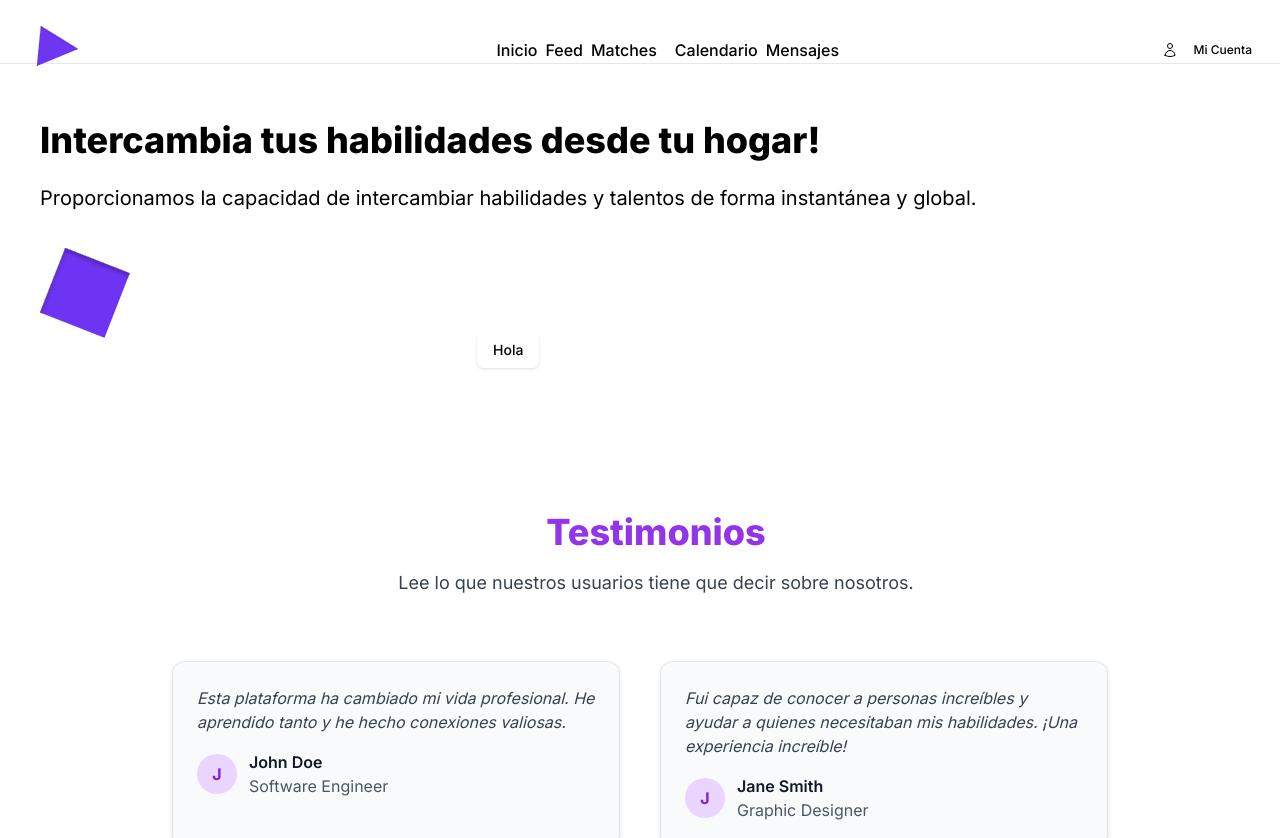
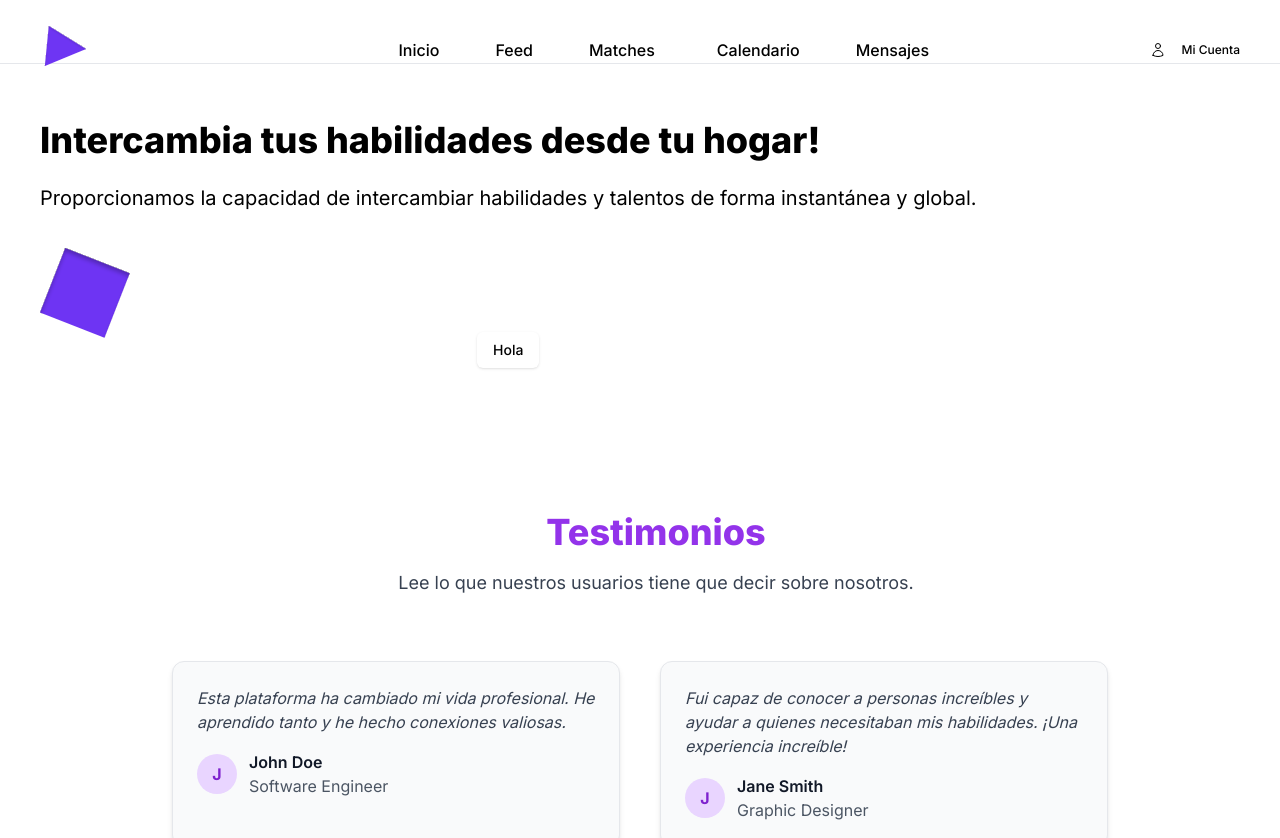
Before and after one commit to Xhand98/SkillSwap, a Next.js app: page / in a window 1280 px wide. Shown: the top 838 px of the page. Built offline with nearby package versions, Linux system fonts and the light colour scheme.

Commit message:
me voy a quedar calvo

```diff
--- a/src/app/(home)/_components/Description.tsx
+++ b/src/app/(home)/_components/Description.tsx
@@ -22,7 +22,7 @@ const Description: React.FC<DescriptionProps> = ({}) => (
         </h2>
         <p className="text-lg text-gray-700 mb-6 leading-relaxed">
           {locale.SECTION2.DESCRIPTION}
-        </p>
+        </p>{" "}
         {locale.SECTION2.BUTTONS.map((element, index) => (
           <Link href={element.LINK} key={index}>
             <Button key={index} className={element.CLASSES}>
--- a/src/app/error.tsx
+++ b/src/app/error.tsx
@@ -17,12 +17,12 @@ function ErrorPage() {
         </Text>
       </div>
       <div className="flex justify-center gap-4">
-        <Link href="/">
+        <Link href="/" legacyBehavior>
           <Button className="min-w-[200px]" color="primary">
             {locale.GO_HOME}
           </Button>
         </Link>
-        <Link href="/">
+        <Link href="/" legacyBehavior>
           <Button onClick={() => router.back()} variant="default">
             {locale.GO_BACk}
           </Button>
--- a/src/app/not-found.tsx
+++ b/src/app/not-found.tsx
@@ -25,7 +25,7 @@ export default function NotFound() {
           alt={locale.IMAGE.ALT}
         />
         <div className="flex justify-center gap-4 pt-4">
-          <Link href="/">
+          <Link href="/" legacyBehavior>
             <Button className="min-w-[200px]" color="primary">
               {locale.GO_HOME}
             </Button>
--- a/src/components/header/Header.tsx
+++ b/src/components/header/Header.tsx
@@ -2,7 +2,7 @@
 import SkillSwapFull from "@/icons/logoFull";
 import { cn } from "@/lib/utils";
 import locale from "@/locales/root.json";
-import { Button } from "@/components/ui/button";
+import { Button, buttonVariants, LinkButton } from "@/components/ui/button";
 import {
   DropdownMenu,
   DropdownMenuContent,
@@ -30,7 +30,7 @@ const Header = forwardRef<HTMLDivElement, NavbarProps>(
 
     return (
       <div
-        className="fixed top-0 w-full max-w-screen z-50 mb-20 transition-all duration-300"
+        className="fixed top-0 flex content-center w-full max-w-screen z-50 mb-20 transition-all duration-300"
         ref={ref}
       >
         {children}
@@ -42,13 +42,13 @@ const Header = forwardRef<HTMLDivElement, NavbarProps>(
             path.startsWith("/admin")
               ? "bg-white border-0"
               : "bg-primary-100/50 backdrop-blur-sm",
-            "h-16 min-h-16 px-2 sm:px-4",
+            "h-16 min-h-16 px-4 sm:px-6 flex items-center",
             className
           )}
           {...rest}
         >
           <NavBrand>
-            <Link href="/" type="button" className="flex items-center">
+            <Link href="/" className="flex items-center">
               <SkillSwapFull
                 width={"120"}
                 height={"70"}
@@ -56,8 +56,11 @@ const Header = forwardRef<HTMLDivElement, NavbarProps>(
               />
             </Link>
           </NavBrand>
-          <NavbarMenu />
-          <NavContent justify="center" className="hidden gap-2 lg:flex">
+          <NavbarMenu />{" "}
+          <NavContent
+            justify="center"
+            className="hidden gap-6 lg:flex items-center"
+          >
             {locale.NAVBAR.ITEMS.map((item) => {
               if (item.LINK) {
                 const itemIsActive = item.LINK === path;
@@ -67,11 +70,12 @@ const Header = forwardRef<HTMLDivElement, NavbarProps>(
                     isActive={itemIsActive}
                     isImportant={item.IMPORTANT}
                     href={item.LINK}
+                    classes="px-3 mx-1"
                   >
                     <Link
                       href={item.LINK}
                       scroll={false}
-                      className="flex items-center"
+                      className="flex items-center justify-center"
                     >
                       {item.TEXT}
                     </Link>
@@ -85,25 +89,33 @@ const Header = forwardRef<HTMLDivElement, NavbarProps>(
                 );
                 return (
                   <DropdownMenu key={item.TEXT}>
-                    <NavbarItem isActive={itemIsActive} href="#">
-                      <DropdownMenuTrigger asChild>
+                    <NavbarItem
+                      isActive={itemIsActive}
+                      href="#"
+                      classes="px-3 mx-1"
+                    >
+                      <DropdownMenuTrigger className="flex items-center justify-center h-full">
                         <Button
                           variant="ghost"
-                          className="p-0 bg-transparent data-[hover=true]:bg-transparent font-medium text-md"
+                          className="p-0 bg-transparent data-[hover=true]:bg-transparent font-medium text-md flex items-center justify-center"
                         >
-                          {item.TEXT}
-                          <ChevronDown className="ml-1 h-4 w-4" />
+                          <span>{item.TEXT}</span>
+                          <ChevronDown className="ml-1 h-4 w-4 flex-shrink-0" />
                         </Button>
                       </DropdownMenuTrigger>
-                    </NavbarItem>
-                    <DropdownMenuContent className="max-w-[300px]">
+                    </NavbarItem>{" "}
+                    <DropdownMenuContent
+                      className="max-w-[300px]"
+                      align="center"
+                    >
                       {item.SUB_ITEMS.map((sub) => (
                         <DropdownMenuItem
                           key={sub.LINK}
                           disabled={sub.IS_DISABLED === true}
-                          asChild
+                          className="p-2"
                         >
-                          <Link href={sub.LINK} className="w-full">
+                          <Link href={sub.LINK} className="w-full block">
+                            <div className="flex flex-col">
                               <span className="text-primary font-semibold capitalize text-ellipsis overflow-hidden text-nowrap">
                                 {sub.TEXT}
                               </span>
@@ -112,6 +124,7 @@ const Header = forwardRef<HTMLDivElement, NavbarProps>(
                                   {sub.DESCRIPTION}
                                 </p>
                               )}
+                            </div>
                           </Link>
                         </DropdownMenuItem>
                       ))}
@@ -121,28 +134,28 @@ const Header = forwardRef<HTMLDivElement, NavbarProps>(
               }
               return null;
             })}
-          </NavContent>
-          <NavContent justify="end" className="gap-2">
+          </NavContent>{" "}
+          <NavContent justify="end" className="gap-4 items-center">
             <NavMenuToggle
               aria-label={isMenuOpen ? "Cerrar menu" : "Abrir menu"}
               className="lg:hidden"
               isOpen={isMenuOpen}
               onToggle={() => setIsMenuOpen(!isMenuOpen)}
             />
-            <Button
-              asChild
-              className="hidden lg:inline-flex"
-              size="sm"
-              variant="ghost"
+            <Link
+              href={locale.NAVBAR.LINK}
+              className={cn(
+                buttonVariants({ variant: "ghost", size: "sm" }),
+                "hidden lg:inline-flex items-center justify-center px-4 h-10"
+              )}
             >
-              <Link href={locale.NAVBAR.LINK}>
               <svg
                 xmlns="http://www.w3.org/2000/svg"
                 fill="none"
                 viewBox="0 0 24 24"
                 strokeWidth={1.5}
                 stroke="currentColor"
-                  className="w-5 h-5 mr-2"
+                className="w-5 h-5 mr-2 flex-shrink-0"
               >
                 <path
                   strokeLinecap="round"
@@ -150,9 +163,8 @@ const Header = forwardRef<HTMLDivElement, NavbarProps>(
                   d="M15.75 6a3.75 3.75 0 1 1-7.5 0 3.75 3.75 0 0 1 7.5 0ZM4.501 20.118a7.5 7.5 0 0 1 14.998 0A17.933 17.933 0 0 1 12 21.75c-2.676 0-5.216-.584-7.499-1.632Z"
                 />
               </svg>
-                {locale.NAVBAR.BUTTON}
+              <span>{locale.NAVBAR.BUTTON}</span>
             </Link>
-            </Button>
           </NavContent>
         </Nav>
       </div>
--- a/src/components/header/NavbarItem.tsx
+++ b/src/components/header/NavbarItem.tsx
@@ -1,4 +1,3 @@
-// filepath: c:\Users\hendr\OneDrive\Documents\proyectos\Web\Nextjs\skillswap\src\components\header\NavbarItem.tsx
 import type { NavbarItemProps } from "./types.d";
 import { forwardRef } from "react";
 import { cn } from "@/lib/utils";
@@ -15,12 +14,12 @@ const NavbarItem = forwardRef<HTMLDivElement, NavbarItemProps>(
       <div
         ref={ref}
         className={cn(
-          "flex relative h-full items-center",
+          "flex relative h-full items-center justify-center",
           "transition-colors duration-200",
           "hover:text-primary-600",
           isActive &&
             "after:content-[''] after:absolute after:bottom-0 after:left-0 after:right-0 after:h-[2px] after:rounded-[2px] after:bg-primary",
-          "flex flex-cols gap-1 justify-center items-center text-foreground font-medium cursor-pointer",
+          "text-foreground font-medium cursor-pointer",
           classes
         )}
         data-active={isActive}
--- a/src/components/ui/button.tsx
+++ b/src/components/ui/button.tsx
@@ -1,8 +1,7 @@
-import * as React from "react"
-import { Slot } from "@radix-ui/react-slot"
-import { cva, type VariantProps } from "class-variance-authority"
+import * as React from "react";
+import { cva, type VariantProps } from "class-variance-authority";
 
-import { cn } from "@/lib/utils"
+import { cn } from "@/lib/utils";
 
 const buttonVariants = cva(
   "inline-flex items-center justify-center gap-2 whitespace-nowrap rounded-md text-sm font-medium transition-colors focus-visible:outline-none focus-visible:ring-1 focus-visible:ring-ring disabled:pointer-events-none disabled:opacity-50 [&_svg]:pointer-events-none [&_svg]:size-4 [&_svg]:shrink-0",
@@ -32,26 +31,41 @@ const buttonVariants = cva(
       size: "default",
     },
   }
-)
+);
 
 export interface ButtonProps
   extends React.ButtonHTMLAttributes<HTMLButtonElement>,
     VariantProps<typeof buttonVariants> {
-  asChild?: boolean
+  asChild?: boolean;
 }
 
 const Button = React.forwardRef<HTMLButtonElement, ButtonProps>(
   ({ className, variant, size, asChild = false, ...props }, ref) => {
-    const Comp = asChild ? Slot : "button"
     return (
-      <Comp
+      <button
         className={cn(buttonVariants({ variant, size, className }))}
         ref={ref}
         {...props}
       />
-    )
+    );
   }
-)
-Button.displayName = "Button"
+);
 
-export { Button, buttonVariants }
+const LinkButton = React.forwardRef<
+  HTMLAnchorElement,
+  React.AnchorHTMLAttributes<HTMLAnchorElement> &
+    VariantProps<typeof buttonVariants>
+>(({ className, variant, size, ...props }, ref) => {
+  return (
+    <a
+      className={cn(buttonVariants({ variant, size, className }))}
+      ref={ref}
+      {...props}
+    />
+  );
+});
+
+Button.displayName = "Button";
+LinkButton.displayName = "LinkButton";
+
+export { Button, LinkButton, buttonVariants };
--- a/src/components/ui/link.tsx
+++ b/src/components/ui/link.tsx
@@ -1,11 +1,11 @@
-"use client"
+"use client";
 
-import * as React from "react"
-import { Slot } from "@radix-ui/react-slot"
-import { cva, type VariantProps } from "class-variance-authority"
-import Link from "next/link"
+import * as React from "react";
+import { Slot } from "@radix-ui/react-slot";
+import { cva, type VariantProps } from "class-variance-authority";
+import Link from "next/link";
 
-import { cn } from "@/lib/utils"
+import { cn } from "@/lib/utils";
 
 const linkVariants = cva(
   "inline-flex items-center justify-center rounded-md text-sm font-medium transition-colors hover:text-primary focus-visible:outline-none focus-visible:ring-1 focus-visible:ring-primary disabled:pointer-events-none disabled:opacity-50",
@@ -29,41 +29,56 @@ const linkVariants = cva(
       size: "default",
     },
   }
-)
+);
 
 export interface LinkProps
   extends React.AnchorHTMLAttributes<HTMLAnchorElement>,
     VariantProps<typeof linkVariants> {
-  asChild?: boolean
-  href: string
+  asChild?: boolean;
+  href: string;
 }
 
 const ShadcnLink = React.forwardRef<HTMLAnchorElement, LinkProps>(
   ({ className, variant, size, asChild = false, href, ...props }, ref) => {
-    const Comp = asChild ? Slot : "a"
+    const Comp = asChild ? Slot : "a";
 
-    if (href.startsWith('http') || href.startsWith('mailto:') || href.startsWith('tel:')) {
+    if (
+      href.startsWith("http") ||
+      href.startsWith("mailto:") ||
+      href.startsWith("tel:")
+    ) {
       return (
         <Comp
           className={cn(linkVariants({ variant, size, className }))}
           ref={ref}
           href={href}
+          target="_blank"
+          rel="noopener noreferrer"
           {...props}
         />
-      )
+      );
+    }
+    if (asChild) {
+      return (
+        <Comp ref={ref} {...props}>
+          <Link
+            href={href}
+            className={cn(linkVariants({ variant, size, className }))}
+          />
+        </Comp>
+      );
     }
 
     return (
-      <Link href={href} legacyBehavior passHref>
-        <Comp
-          className={cn(linkVariants({ variant, size, className }))}
-          ref={ref}
-          {...props}
-        />
-      </Link>
-    )
+      <Link
+        href={href}
+        className={cn(linkVariants({ variant, size, className }))}
+        ref={ref as any}
+        {...props}
+      />
+    );
   }
-)
-ShadcnLink.displayName = "Link"
+);
+ShadcnLink.displayName = "Link";
 
-export { ShadcnLink, linkVariants }
+export { ShadcnLink, linkVariants };
```
Also changed, not shown: src/components/header/NavbarMenu.tsx (+6 -4 lines), src/components/notify/Notify.tsx (+17 -13 lines), src/components/ui/dropdown-menu.tsx (+6 -7 lines). Lines whose indentation alone changed are shown as unchanged.
